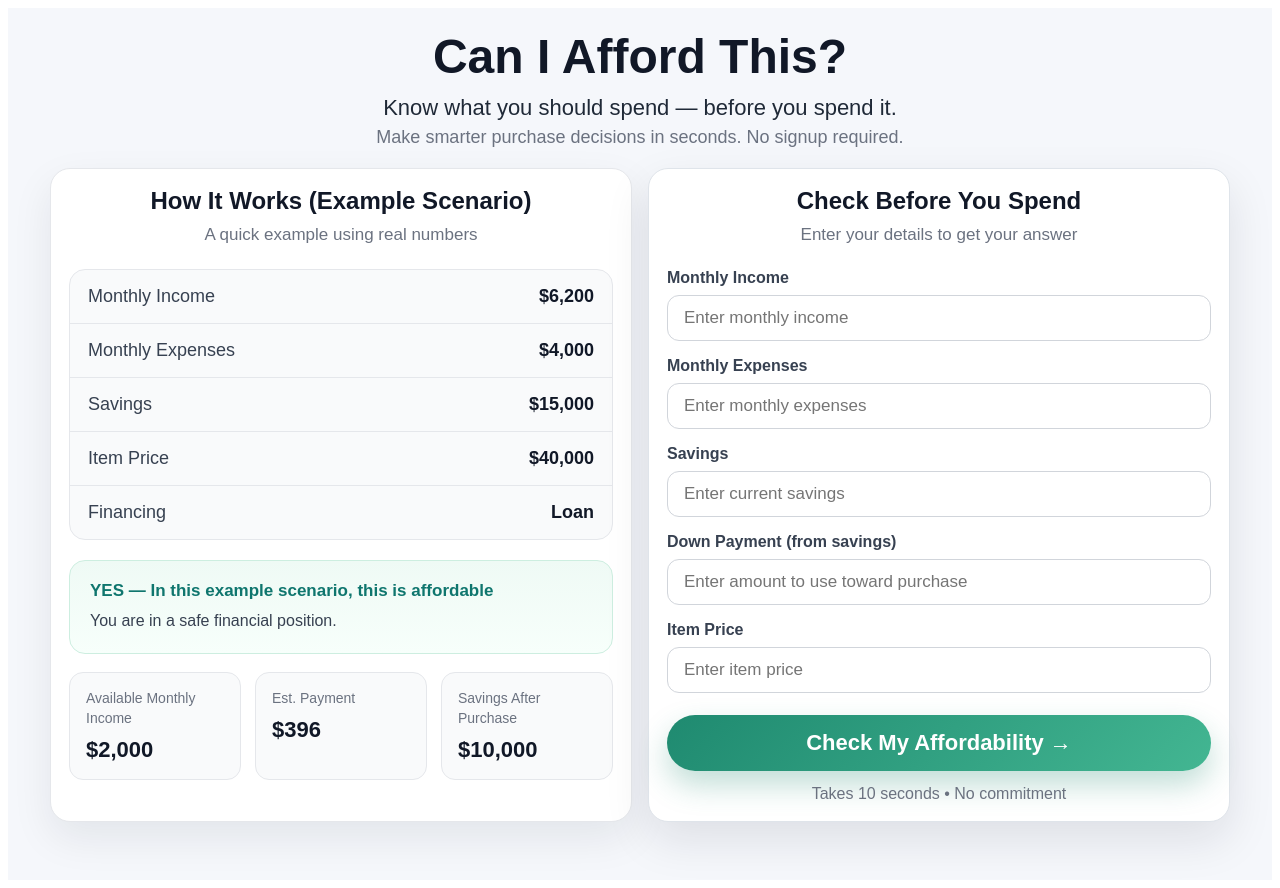
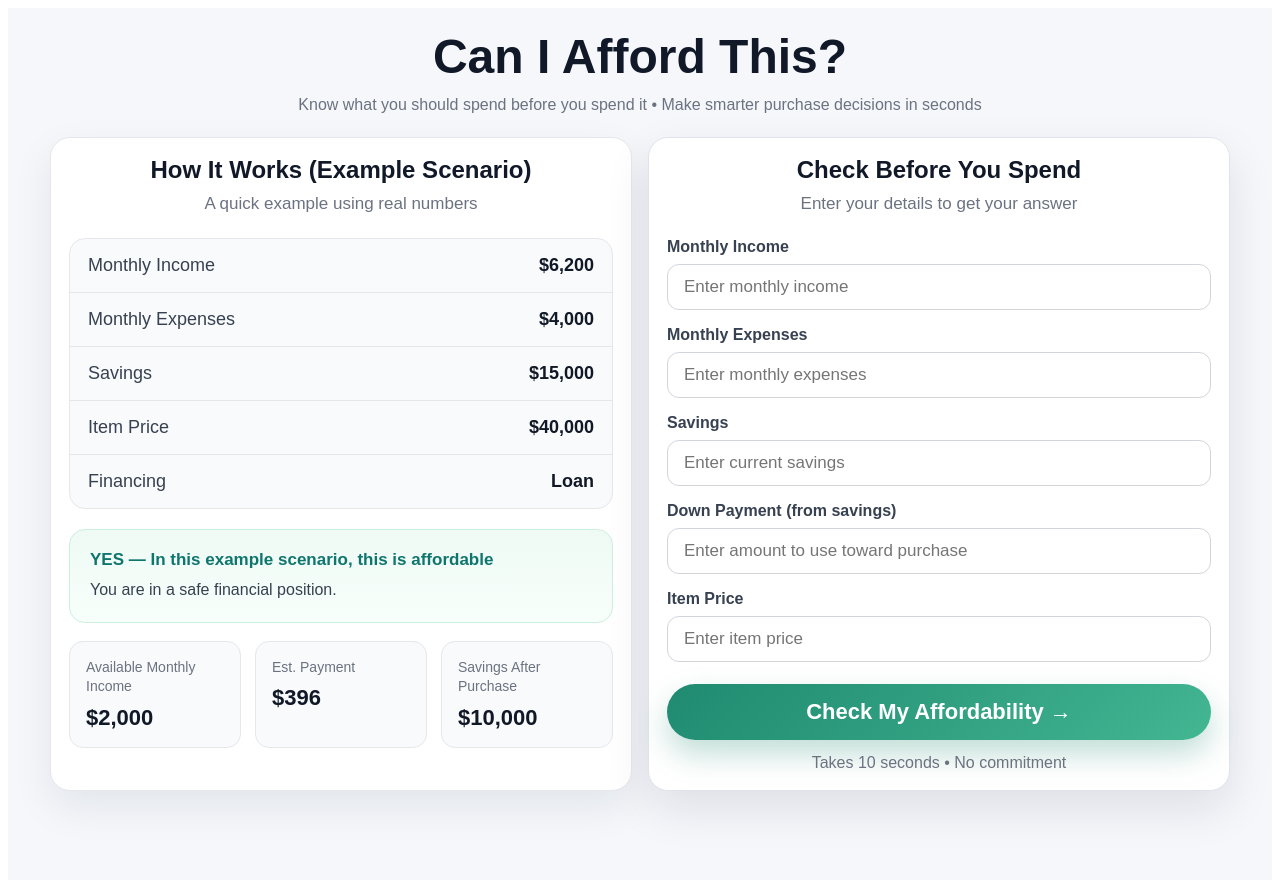
Before and after one commit to techtalk1282/can-i-afford-this, a Next.js app: page / in a window 1280 px wide. Built offline with nearby package versions, Linux system fonts and the light colour scheme.

Commit message:
improve(hero): merge subtitle lines into single horizontal line to reduce vertical height
improve(hero): merge subtitle lines into single horizontal line to reduce vertical height

ux(layout): prevent top section crowding and ensure full viewport visibility

```diff
--- a/app/page.js
+++ b/app/page.js
@@ -182,27 +182,20 @@ const [errors, setErrors] = useState({
           </h1>
 
           <p
-            style={{
-              margin: "12px 0 0 0",
-              fontSize: 22,
-              lineHeight: 1.25,
-              color: "#1f2937",
-              fontWeight: 500,
-            }}
-          >
-            Know what you should spend — before you spend it.
-          </p>
+  style={{
+    margin: "12px 0 0 0",
+    fontSize: 16,
+    lineHeight: 1.4,
+    color: "#6b7280",
+    whiteSpace: "nowrap",
+    overflow: "hidden",
+    textOverflow: "ellipsis",
+  }}
+>
+  Know what you should spend before you spend it • Make smarter purchase decisions in seconds
+</p>
 
-          <p
-            style={{
-              margin: "4px 0 0 0",
-              fontSize: 18,
-              lineHeight: 1.25,
-              color: "#6b7280",
-            }}
-          >
-            Make smarter purchase decisions in seconds. No signup required.
-          </p>
+
         </header>
 
         <section
```
